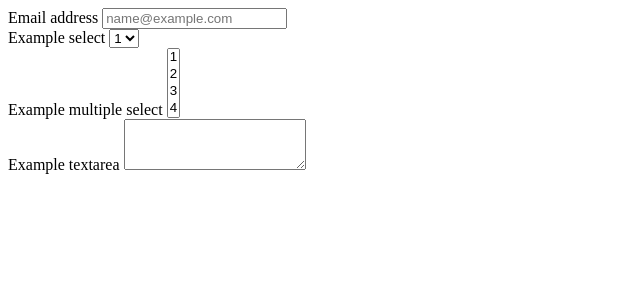
After one commit to PSU-JF/G1, a PHP site: page /paginas/formulario.html in a window 1280 px wide. The commit adds this page. Shown: the top 300 px of the page, without its empty margins (0-640 px from the left). Run offline with PHP 8.4, Linux system fonts and the light colour scheme.

Commit message:
formulario

```diff
--- /dev/null
+++ b/paginas/formulario.html
@@ -0,0 +1,41 @@
+<!DOCTYPE html>
+<html lang="en">
+<head>
+    <meta charset="UTF-8">
+    <meta http-equiv="X-UA-Compatible" content="IE=edge">
+    <meta name="viewport" content="width=device-width, initial-scale=1.0">
+    <title>Document</title>
+</head>
+<body>
+    <form>
+        <div class="form-group">
+          <label for="exampleFormControlInput1">Email address</label>
+          <input type="email" class="form-control" id="exampleFormControlInput1" placeholder="name@example.com">
+        </div>
+        <div class="form-group">
+          <label for="exampleFormControlSelect1">Example select</label>
+          <select class="form-control" id="exampleFormControlSelect1">
+            <option>1</option>
+            <option>2</option>
+            <option>3</option>
+            <option>4</option>
+            <option>5</option>
+          </select>
+        </div>
+        <div class="form-group">
+          <label for="exampleFormControlSelect2">Example multiple select</label>
+          <select multiple class="form-control" id="exampleFormControlSelect2">
+            <option>1</option>
+            <option>2</option>
+            <option>3</option>
+            <option>4</option>
+            <option>5</option>
+          </select>
+        </div>
+        <div class="form-group">
+          <label for="exampleFormControlTextarea1">Example textarea</label>
+          <textarea class="form-control" id="exampleFormControlTextarea1" rows="3"></textarea>
+        </div>
+      </form>
+</body>
+</html>
```
Also changed, not shown: paginas/login.php (+3 -6 lines).
